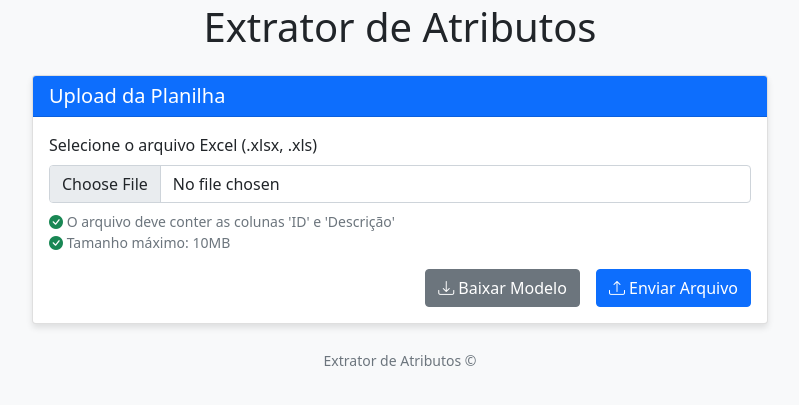
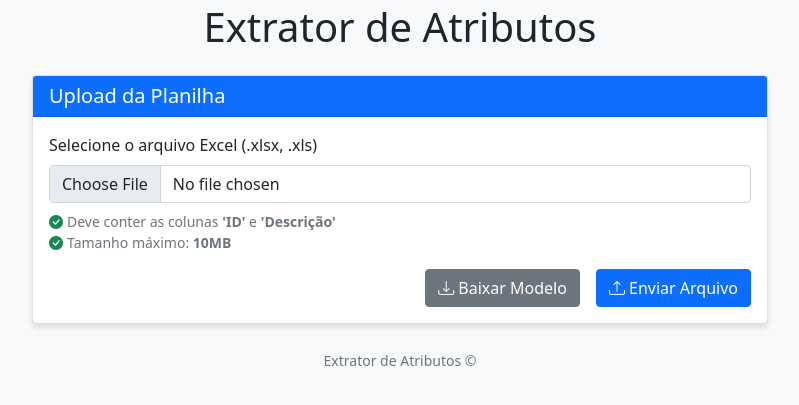
Before and after one commit to Douglasprojetospro/extrator-atributos-web, a Flask app: template templates/index.html in a window 1280 px wide. Shown: the part 45-450 px from the top of the page, without its empty margins (240-1039 px from the left). Run offline with Flask 3, Linux system fonts and the light colour scheme; the template is opened without the code that fills it, so the values that code supplies are empty; some libraries are stand-ins or nearby versions.

Commit message:
Update index.html

```diff
--- a/templates/index.html
+++ b/templates/index.html
@@ -5,6 +5,7 @@
     <meta name="viewport" content="width=device-width, initial-scale=1.0">
     <title>Extrator de Atributos</title>
     <link href="https://cdn.jsdelivr.net/npm/bootstrap@5.1.3/dist/css/bootstrap.min.css" rel="stylesheet">
+    <link rel="stylesheet" href="https://cdn.jsdelivr.net/npm/bootstrap-icons@1.8.1/font/bootstrap-icons.css">
     <style>
         body {
             background-color: #f8f9fa;
@@ -23,7 +24,7 @@
     </style>
 </head>
 <body>
-    <div class="container mt-5">
+    <main class="container mt-5">
         <div class="row justify-content-center">
             <div class="col-md-8">
                 <h1 class="mb-4 text-center">Extrator de Atributos</h1>
@@ -31,12 +32,14 @@
                 <!-- Mensagens flash -->
                 {% with messages = get_flashed_messages(with_categories=true) %}
                     {% if messages %}
-                        {% for category, message in messages %}
-                            <div class="alert alert-{{ category }} alert-dismissible fade show" role="alert">
-                                {{ message }}
-                                <button type="button" class="btn-close" data-bs-dismiss="alert" aria-label="Close"></button>
-                            </div>
-                        {% endfor %}
+                        <div class="mb-3">
+                            {% for category, message in messages %}
+                                <div class="alert alert-{{ category }} alert-dismissible fade show" role="alert">
+                                    {{ message }}
+                                    <button type="button" class="btn-close" data-bs-dismiss="alert" aria-label="Fechar"></button>
+                                </div>
+                            {% endfor %}
+                        </div>
                     {% endif %}
                 {% endwith %}
 
@@ -51,9 +54,9 @@
                                 <label for="arquivo" class="form-label">Selecione o arquivo Excel (.xlsx, .xls)</label>
                                 <input class="form-control" type="file" id="arquivo" name="arquivo" accept=".xlsx,.xls" required>
                                 <div class="form-text mt-2">
-                                    <ul class="list-unstyled">
-                                        <li><i class="bi bi-check-circle-fill text-success"></i> O arquivo deve conter as colunas 'ID' e 'Descrição'</li>
-                                        <li><i class="bi bi-check-circle-fill text-success"></i> Tamanho máximo: 10MB</li>
+                                    <ul class="list-unstyled mb-0">
+                                        <li><i class="bi bi-check-circle-fill text-success me-1"></i>Deve conter as colunas <strong>'ID'</strong> e <strong>'Descrição'</strong></li>
+                                        <li><i class="bi bi-check-circle-fill text-success me-1"></i>Tamanho máximo: <strong>10MB</strong></li>
                                     </ul>
                                 </div>
                             </div>
@@ -75,10 +78,8 @@
                 </footer>
             </div>
         </div>
-    </div>
+    </main>
 
-    <!-- Bootstrap Icons -->
-    <link rel="stylesheet" href="https://cdn.jsdelivr.net/npm/bootstrap-icons@1.8.1/font/bootstrap-icons.css">
     <!-- Bootstrap JS -->
     <script src="https://cdn.jsdelivr.net/npm/bootstrap@5.1.3/dist/js/bootstrap.bundle.min.js"></script>
 </body>
```
